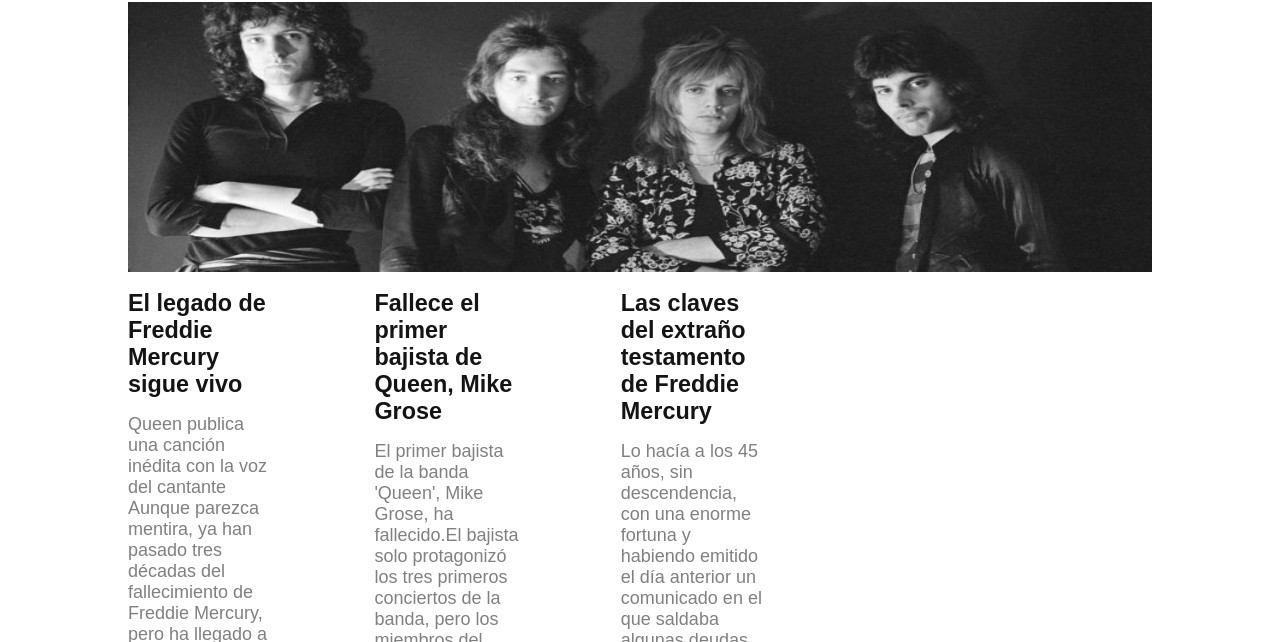
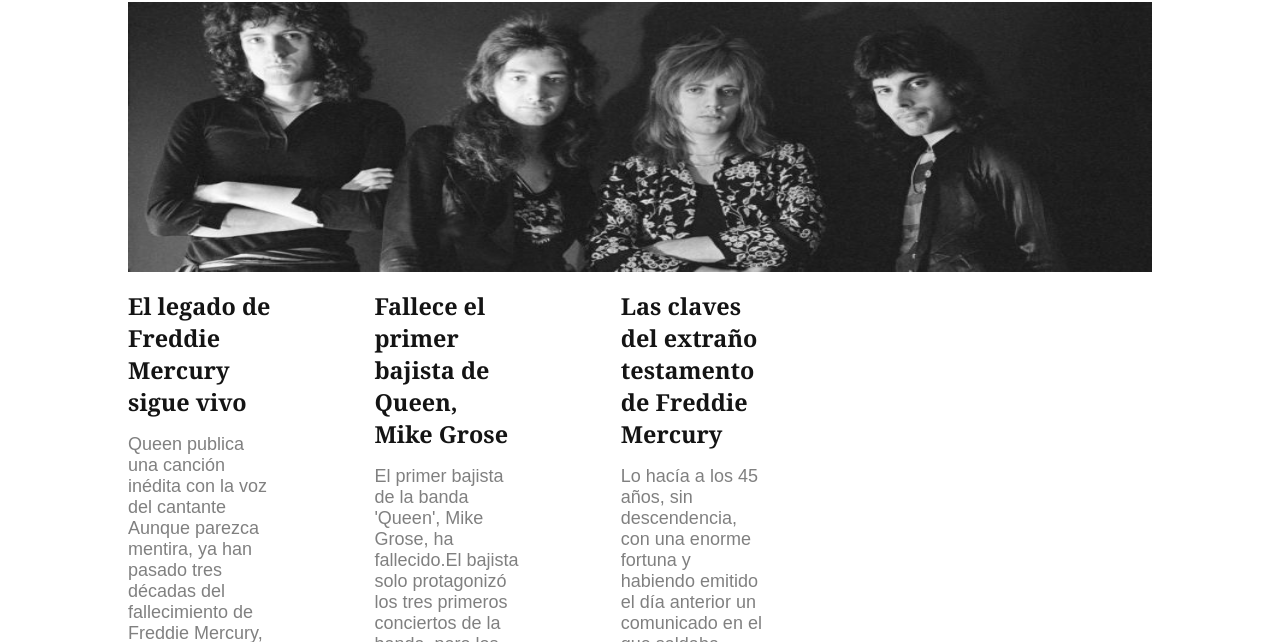
Before and after one commit to EnolCode/proyecto-queen, a website: page public/index.html in a window 1280 px wide. Shown: the part 158-800 px from the top of the page. Drawn offline with Linux system fonts and the light colour scheme.

Commit message:
acabando news

```diff
--- a/src/sass/_news.scss
+++ b/src/sass/_news.scss
@@ -14,6 +14,7 @@
   align-items: center;
 
   .news__title {
+    font-family: Georgia, Times, "Times New Roman", serif;
     margin-bottom: 0.7em;
     font-size: 1.3em;
     font-weight: bold;
```
Also changed, not shown: public/css/styles.css, 1 other file.
